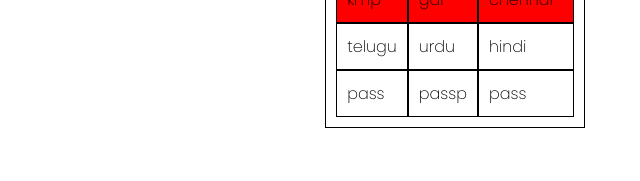
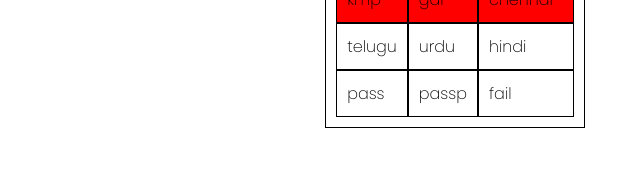
Before and after one commit to arunkumarreddyc/hello, a plain HTML site: page index.html in a window 1280 px wide. Shown: the part 231-412 px from the top of the page, 185-825 px from the left. Drawn offline with Linux system fonts and the light colour scheme.

Commit message:
one failed

```diff
--- a/index.html
+++ b/index.html
@@ -22,7 +22,9 @@
       th {
         background-color: grey;
       }
-      th:hover { background-color:brown}
+      th:hover {
+        background-color: brown;
+      }
 
       tr:nth-last-child(3) {
         background-color: red;
@@ -69,7 +71,7 @@
             <tr>
               <td>pass</td>
               <td>passp</td>
-              <td>pass</td>
+              <td>fail</td>
             </tr>
           </tbody>
         </tr>
```
